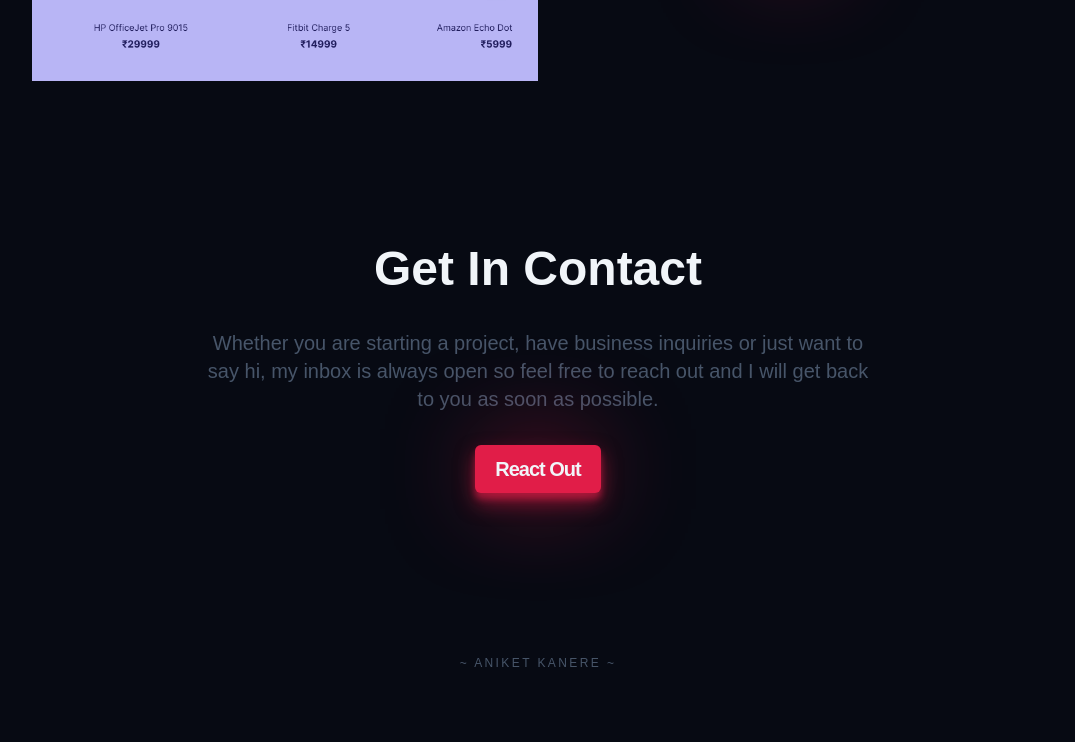
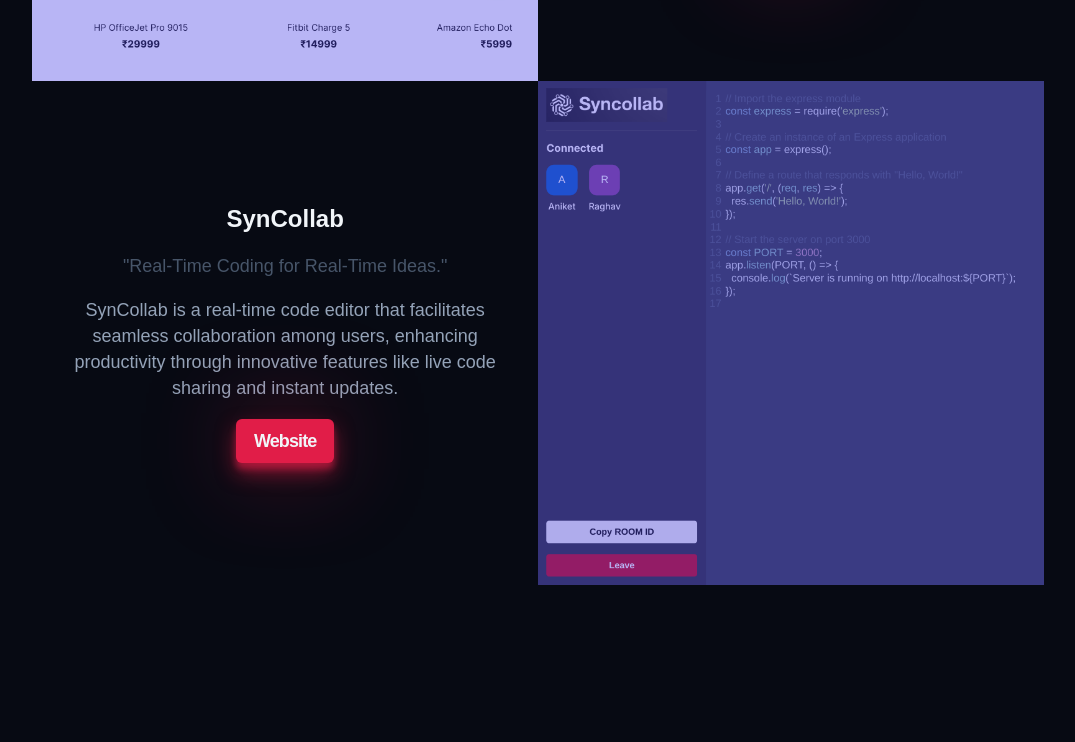
Before and after one commit to anikxt/portfolio, a website built with Vite: page index.html in a window 1280 px wide. Shown: the part 3379-4121 px from the top of the page, without its empty margins (102-1177 px from the left). Before the commit the page ends 4052 px from the top, so only its background shows below. Built offline with nearby package versions, Linux system fonts and the light colour scheme; a web font is replaced by a local one.

Commit message:
chore: Added a project

```diff
--- a/index.html
+++ b/index.html
@@ -220,8 +220,8 @@
             <img
               class="lazy loading"
               src="https://via.placeholder.com/900"
-              data-src="./dev-finder-light-img.png"
-              alt="Dev Finder website"
+              data-src="./dev-finder-img.png"
+              alt="DevFinder website"
             />
           </div>
           <div class="work__project work__content2">
@@ -249,7 +249,7 @@
               class="lazy loading"
               src="https://via.placeholder.com/900"
               data-src="./supershop-img.png"
-              alt="Artren website"
+              alt="SuperShop website"
             />
           </div>
           <div class="work__project work__content3">
@@ -264,6 +264,33 @@
             <a
               class="btn work__project-btn"
               href="https://supershop-black.vercel.app"
+              target="_blank"
+              >Website</a
+            >
+          </div>
+          <!-- Project 4 -->
+          <h3 class="work__project-title">SynCollab</h3>
+          <div class="work__img-wrapper work__image4">
+            <img
+              class="lazy loading"
+              src="https://via.placeholder.com/900"
+              data-src="./syncollab-img.png"
+              alt="SynCollab website"
+            />
+          </div>
+          <div class="work__project work__content4">
+            <h3 class="work__project-subtitle">SynCollab</h3>
+            <p class="work__project-description1">
+              "Real-Time Coding for Real-Time Ideas."
+            </p>
+            <p class="work__project-description2">
+              SynCollab is a real-time code editor that facilitates seamless
+              collaboration among users, enhancing productivity through
+              innovative features like live code sharing and instant updates.
+            </p>
+            <a
+              class="btn work__project-btn"
+              href="https://syncollab.vercel.app"
               target="_blank"
               >Website</a
             >
```
Also changed, not shown: public/syncollab-img.png (added).
